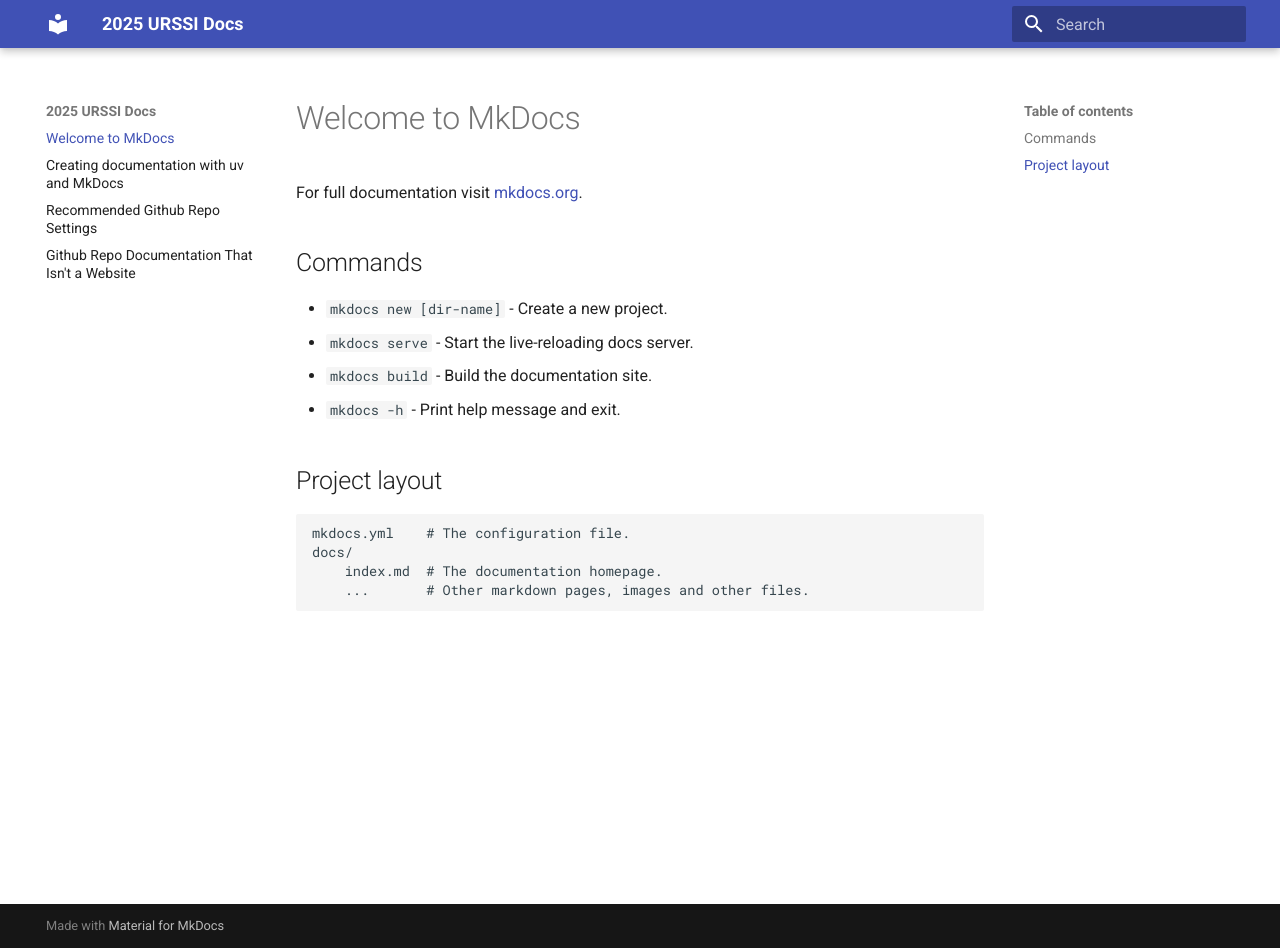
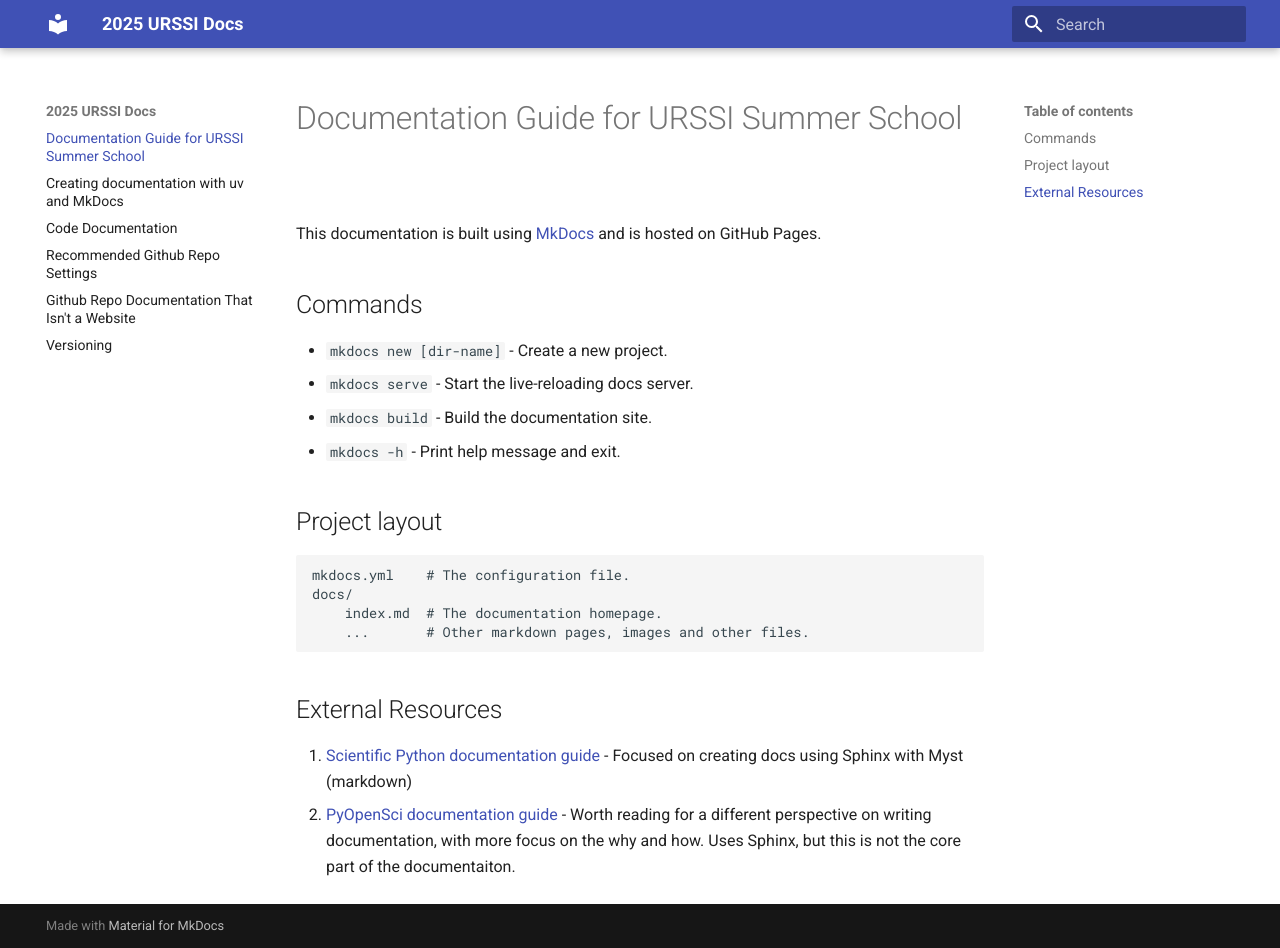
Before and after one commit to TimMonko/urssi-docs, an MkDocs documentation site: the page built from docs/index.md, in a window 1280 px wide and 948 px high. Built offline with MkDocs 1.6.1 and Material for MkDocs 9.7.7, drawn with Linux system fonts in a browser that asks for light colours.

```diff
--- a/docs/index.md
+++ b/docs/index.md
@@ -1,6 +1,6 @@
-# Welcome to MkDocs
+# Documentation Guide for URSSI Summer School
 
-For full documentation visit [mkdocs.org](https://www.mkdocs.org).
+This documentation is built using [MkDocs](https://www.mkdocs.org/) and is hosted on GitHub Pages.
 
 ## Commands
 
@@ -15,3 +15,8 @@ For full documentation visit [mkdocs.org](https://www.mkdocs.org).
     docs/
         index.md  # The documentation homepage.
         ...       # Other markdown pages, images and other files.
+
+## External Resources
+
+1. [Scientific Python documentation guide](https://learn.scientific-python.org/development/guides/docs/) - Focused on creating docs using Sphinx with Myst (markdown)
+2. [PyOpenSci documentation guide](https://www.pyopensci.org/python-package-guide/documentation/index.html) - Worth reading for a different perspective on writing documentation, with more focus on the why and how. Uses Sphinx, but this is not the core part of the documentaiton.
--- a/mkdocs.yml
+++ b/mkdocs.yml
@@ -2,3 +2,19 @@ site_name: 2025 URSSI Docs
 site_url: https://timmonko.github.io/urssi-docs/
 theme:
   name: material
+
+markdown_extensions:
+  - admonition
+
+  - toc:
+      permalink: true
+
+  # Python Markdown Extensions
+  - pymdownx.highlight
+  - pymdownx.superfences
+  - pymdownx.inlinehilite
+  - pymdownx.emoji:
+      emoji_index: !!python/name:material.extensions.emoji.twemoji
+      emoji_generator: !!python/name:material.extensions.emoji.to_svg
+  - pymdownx.tabbed:
+      alternate_style: true
```
Also changed, not shown: docs/docstrings.md (added, +103 -0 lines), docs/versioning.md (added, +32 -0 lines), docs/repo_setup.md (line endings or trailing spaces).
